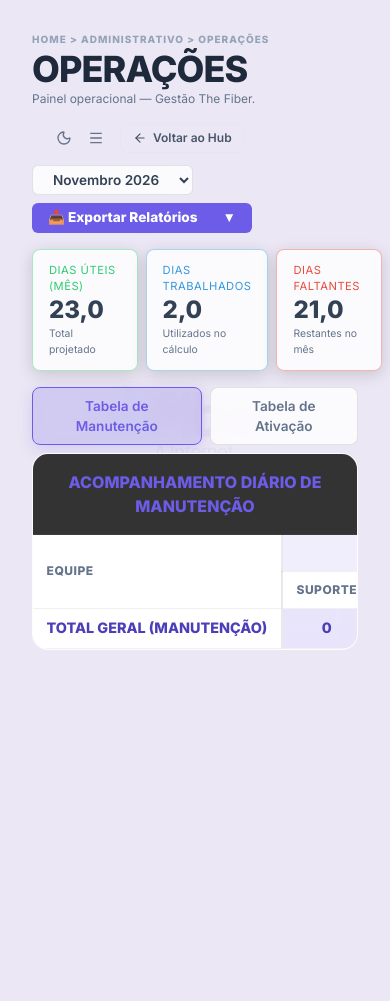
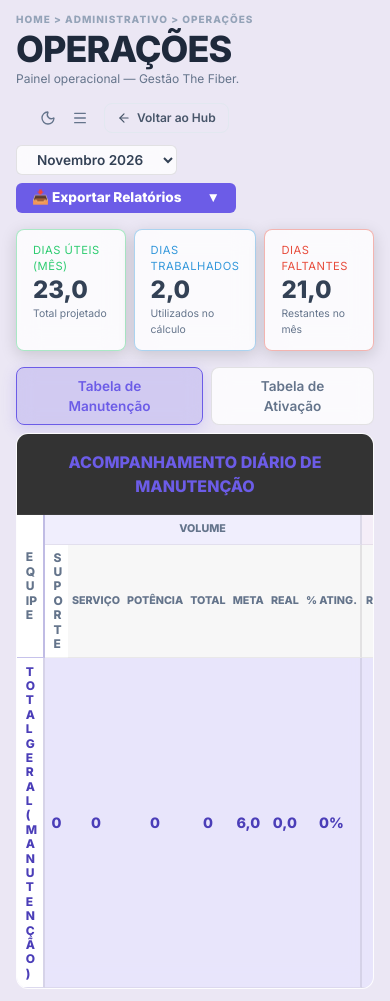
Before and after one commit to devthefiber/operacoes-telecom, a Django app: page / in a window 390 px wide. Before the commit the page ends 650 px from the top, so only its background shows below. Run offline with Django 5.2, Linux system fonts and the light colour scheme; the visitor is signed in with stand-in values (Sample User, id 1); data comes from the database, SQL or seed files in the repository; data that the repository does not hold is empty; parts of the project's set-up code (start-up, migrations or seed data) failed here and were passed over; some libraries are stand-ins or nearby versions.

Commit message:
Calibra layout responsivo para notebooks 1366px e monitores 1080p sem rolagem lateral

```diff
--- a/operacoes/templates/operacoes/dashboard.html
+++ b/operacoes/templates/operacoes/dashboard.html
@@ -85,7 +85,7 @@
             background-attachment: fixed;
             background-size: 50%;
             min-height: 100vh;
-            padding: 2rem;
+            padding: 1.25rem 1.5rem;
             position: relative;
             z-index: 1;
         }
@@ -269,10 +269,13 @@
         }
 
         .status-badge {
-            padding: 2px 8px;
-            border-radius: 12px;
-            font-size: 0.75rem;
-            font-weight: 600;
+            padding: 1px 5px;
+            border-radius: 8px;
+            font-size: 0.65rem;
+            font-weight: 700;
+            display: inline-block;
+            vertical-align: middle;
+            margin-left: 3px;
         }
 
         .status-good { background: rgba(0, 206, 201, 0.2); color: var(--accent); }
@@ -280,42 +283,101 @@
 
         .table-container {
             background: var(--card-bg);
-            border-radius: 16px;
+            border-radius: 12px;
             border: 1px solid rgba(255,255,255,0.05);
-            overflow: auto;
-            max-height: 70vh;
+            overflow-x: auto;
+            max-height: 72vh;
             backdrop-filter: blur(12px);
         }
 
-        table {
+        .operacoes-table {
             width: 100%;
             border-collapse: separate;
             border-spacing: 0;
+            font-size: 0.825rem;
         }
 
-        th, td {
-            padding: 0.55rem 0.45rem;
+        .operacoes-table th, .operacoes-table td {
+            padding: 0.45rem 0.35rem;
             text-align: center;
             border-bottom: 1px solid rgba(0, 0, 0, 0.05);
             position: relative;
             white-space: nowrap;
         }
-        body.dark-mode th, body.dark-mode td { border-bottom: 1px solid rgba(255, 255, 255, 0.05); }
+        body.dark-mode .operacoes-table th, body.dark-mode .operacoes-table td { border-bottom: 1px solid rgba(255, 255, 255, 0.05); }
 
-        th:first-child, td:first-child {
+        .operacoes-table th:first-child, .operacoes-table td:first-child {
             text-align: left;
-            padding-left: 0.85rem;
-            padding-right: 0.85rem;
+            padding-left: 0.75rem;
+            padding-right: 0.5rem;
+            max-width: 175px;
+            white-space: normal;
+            line-height: 1.2;
+            word-break: break-word;
         }
 
-        th {
+        .operacoes-table th {
             background: rgba(0,0,0,0.03);
-            font-size: 0.75rem;
+            font-size: 0.72rem;
             text-transform: uppercase;
             color: var(--text-muted);
-            letter-spacing: 0.5px;
+            letter-spacing: 0.3px;
         }
-        body.dark-mode th { background: rgba(0,0,0,0.3); }
+        body.dark-mode .operacoes-table th { background: rgba(0,0,0,0.3); }
+
+        /* Otimizações responsivas para telas de notebook (1366px - 1440px) */
+        @media (max-width: 1440px) {
+            body {
+                padding: 0.75rem 1rem !important;
+            }
+            .header {
+                margin-bottom: 1rem;
+            }
+            .kpi-grid {
+                margin-bottom: 1.25rem;
+                gap: 0.75rem;
+            }
+            .operacoes-table {
+                font-size: 0.78rem;
+            }
+            .operacoes-table th, .operacoes-table td {
+                padding: 0.38rem 0.22rem;
+            }
+            .operacoes-table th:first-child, .operacoes-table td:first-child {
+                padding-left: 0.55rem;
+                padding-right: 0.35rem;
+                max-width: 155px;
+                font-size: 0.75rem;
+            }
+            .operacoes-table th {
+                font-size: 0.67rem;
+                letter-spacing: 0;
+            }
+            .status-badge {
+                padding: 1px 4px;
+                font-size: 0.62rem;
+                margin-left: 2px;
+            }
+        }
+
+        /* Monitores Full HD ou superiores (1920x1080+) */
+        @media (min-width: 1600px) {
+            .operacoes-table {
+                font-size: 0.875rem;
+            }
+            .operacoes-table th, .operacoes-table td {
+                padding: 0.55rem 0.45rem;
+            }
+            .operacoes-table th:first-child, .operacoes-table td:first-child {
+                padding-left: 0.85rem;
+                padding-right: 0.75rem;
+                max-width: 210px;
+                font-size: 0.85rem;
+            }
+            .operacoes-table th {
+                font-size: 0.75rem;
+            }
+        }
 
         /* Sticky Header */
         thead {
@@ -552,7 +614,7 @@
         <div style="padding: 1rem; background: rgba(0,0,0,0.8); border-bottom: 1px solid rgba(255,255,255,0.05); font-weight: 800; text-align: center; color: var(--accent);">
             ACOMPANHAMENTO DIÁRIO DE ATIVAÇÕES
         </div>
-        <table style="width: 100%; min-width: 1000px; font-size: 0.875rem;">
+        <table class="operacoes-table">
             <thead>
                 <!-- Linha 1 de Cabeçalhos (Agrupamentos) -->
                 <tr>
@@ -683,7 +745,7 @@
         <div style="padding: 1rem; background: rgba(0,0,0,0.8); border-bottom: 1px solid rgba(255,255,255,0.05); font-weight: 800; text-align: center; color: var(--primary);">
             ACOMPANHAMENTO DIÁRIO DE MANUTENÇÃO
         </div>
-        <table style="width: 100%; min-width: 1100px; font-size: 0.875rem;">
+        <table class="operacoes-table">
             <thead>
                 <tr>
                     <th rowspan="2" class="col-divider" style="background: rgba(108, 92, 231, 0.3);">EQUIPE</th>
```
